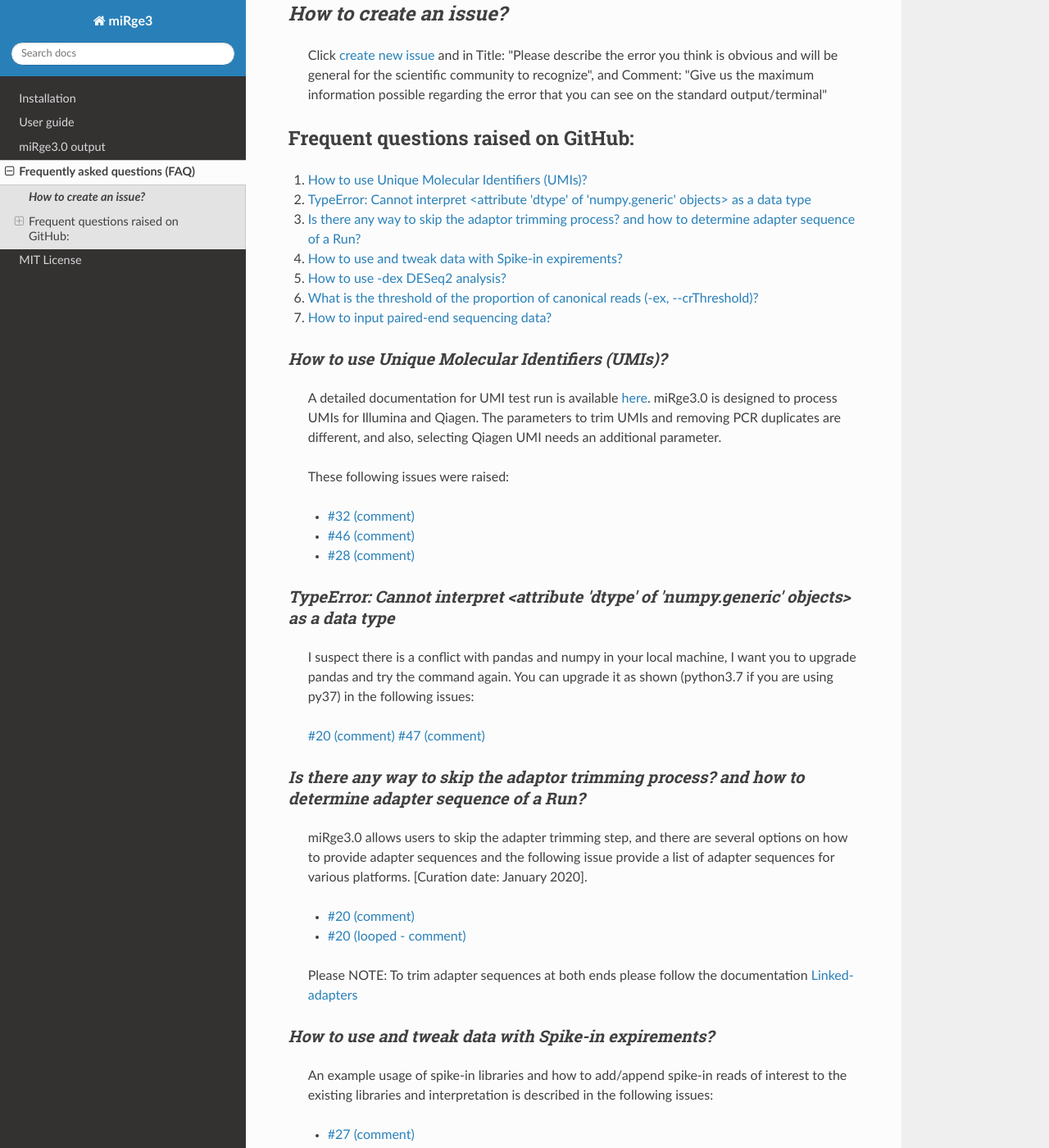
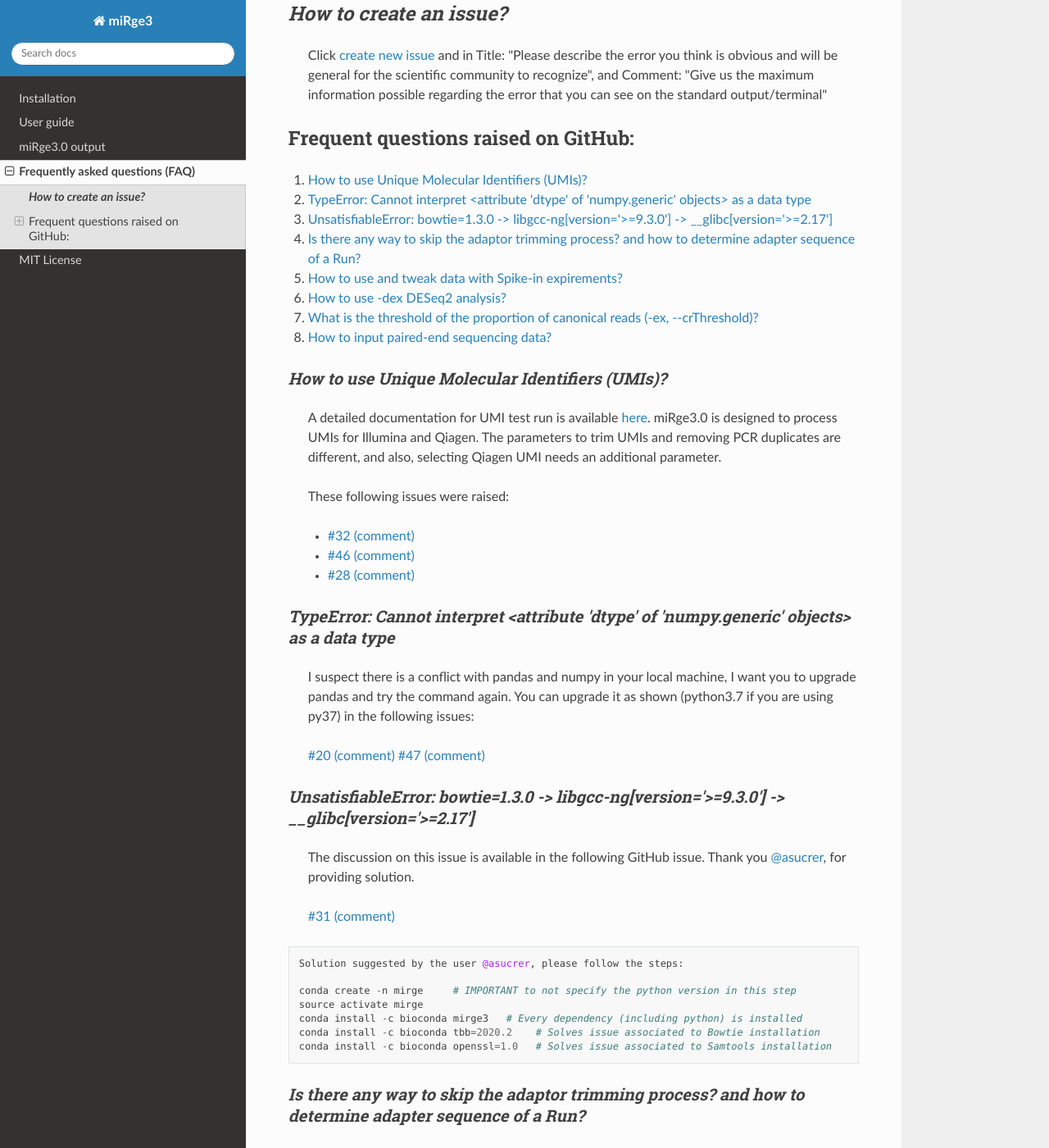
Before and after one commit to mhalushka/miRge3.0, a Sphinx documentation site: the page built from docs/source/faqs.md, in a window 1280 px wide and 1400 px high, scrolled down 426 px. Shown: the whole window at 82% size. Built offline with Sphinx 7.4.7 and the Read the Docs theme 2.0.0, drawn with Linux system fonts in a browser that asks for light colours.

Commit message:
Update faqs.md

````diff
--- a/docs/source/faqs.md
+++ b/docs/source/faqs.md
@@ -13,11 +13,12 @@ _We are very greatful and also thankful to all the users of miRge3.0 who rasied
 
 1. [How to use Unique Molecular Identifiers (UMIs)?](https://mirge3.readthedocs.io/en/latest/faqs.html#how-to-use-unique-molecular-identifiers-umis)
 2. [TypeError: Cannot interpret <attribute 'dtype' of 'numpy.generic' objects> as a data type](https://mirge3.readthedocs.io/en/latest/faqs.html#typeerror-cannot-interpret-attribute-dtype-of-numpy-generic-objects-as-a-data-type)
-3. [Is there any way to skip the adaptor trimming process? and how to determine adapter sequence of a Run?](https://mirge3.readthedocs.io/en/latest/faqs.html#is-there-any-way-to-skip-the-adaptor-trimming-process-and-how-to-determine-adapter-sequence-of-a-run)
-4. [How to use and tweak data with Spike-in expirements?](https://mirge3.readthedocs.io/en/latest/faqs.html#how-to-use-and-tweak-data-with-spike-in-expirements)
-5. [How to use -dex DESeq2 analysis?](https://mirge3.readthedocs.io/en/latest/faqs.html#how-to-use-dex-deseq2-analysis)
-6. [What is the threshold of the proportion of canonical reads (-ex, --crThreshold)?](https://mirge3.readthedocs.io/en/latest/faqs.html#what-is-the-threshold-of-the-proportion-of-canonical-reads-ex-crthreshold)
-7. [How to input paired-end sequencing data?](https://mirge3.readthedocs.io/en/latest/faqs.html#how-to-input-paired-end-sequencing-data)
+3. [UnsatisfiableError: bowtie=1.3.0 -> libgcc-ng[version='>=9.3.0'] -> __glibc[version='>=2.17']](https://mirge3.readthedocs.io/en/latest/faqs.html#typeerror-cannot-interpret-attribute-dtype-of-numpy-generic-objects-as-a-data-type)
+4. [Is there any way to skip the adaptor trimming process? and how to determine adapter sequence of a Run?](https://mirge3.readthedocs.io/en/latest/faqs.html#is-there-any-way-to-skip-the-adaptor-trimming-process-and-how-to-determine-adapter-sequence-of-a-run)
+5. [How to use and tweak data with Spike-in expirements?](https://mirge3.readthedocs.io/en/latest/faqs.html#how-to-use-and-tweak-data-with-spike-in-expirements)
+6. [How to use -dex DESeq2 analysis?](https://mirge3.readthedocs.io/en/latest/faqs.html#how-to-use-dex-deseq2-analysis)
+7. [What is the threshold of the proportion of canonical reads (-ex, --crThreshold)?](https://mirge3.readthedocs.io/en/latest/faqs.html#what-is-the-threshold-of-the-proportion-of-canonical-reads-ex-crthreshold)
+8. [How to input paired-end sequencing data?](https://mirge3.readthedocs.io/en/latest/faqs.html#how-to-input-paired-end-sequencing-data)
 
 
 ##### ***How to use Unique Molecular Identifiers (UMIs)?***
@@ -38,6 +39,21 @@ _We are very greatful and also thankful to all the users of miRge3.0 who rasied
 >
 >[#20 (comment)](https://github.com/mhalushka/miRge3.0/issues/20#issuecomment-942408755)
 >[#47 (comment)](https://github.com/mhalushka/miRge3.0/issues/47#issue-1285035891)
+
+##### ***UnsatisfiableError: bowtie=1.3.0 -> libgcc-ng[version='>=9.3.0'] -> __glibc[version='>=2.17']***
+
+> The discussion on this issue is available in the following GitHub issue. Thank you [@asucrer](https://github.com/asucrer), for providing solution.
+>
+> [#31 (comment)](https://github.com/mhalushka/miRge3.0/issues/31#issuecomment-1027858446)
+```
+Solution suggested by the user @asucrer, please follow the steps:
+
+conda create -n mirge     # IMPORTANT to not specify the python version in this step
+source activate mirge
+conda install -c bioconda mirge3   # Every dependency (including python) is installed
+conda install -c bioconda tbb=2020.2    # Solves issue associated to Bowtie installation
+conda install -c bioconda openssl=1.0   # Solves issue associated to Samtools installation
+```
 
 ##### ***Is there any way to skip the adaptor trimming process? and how to determine adapter sequence of a Run?***
 
````
